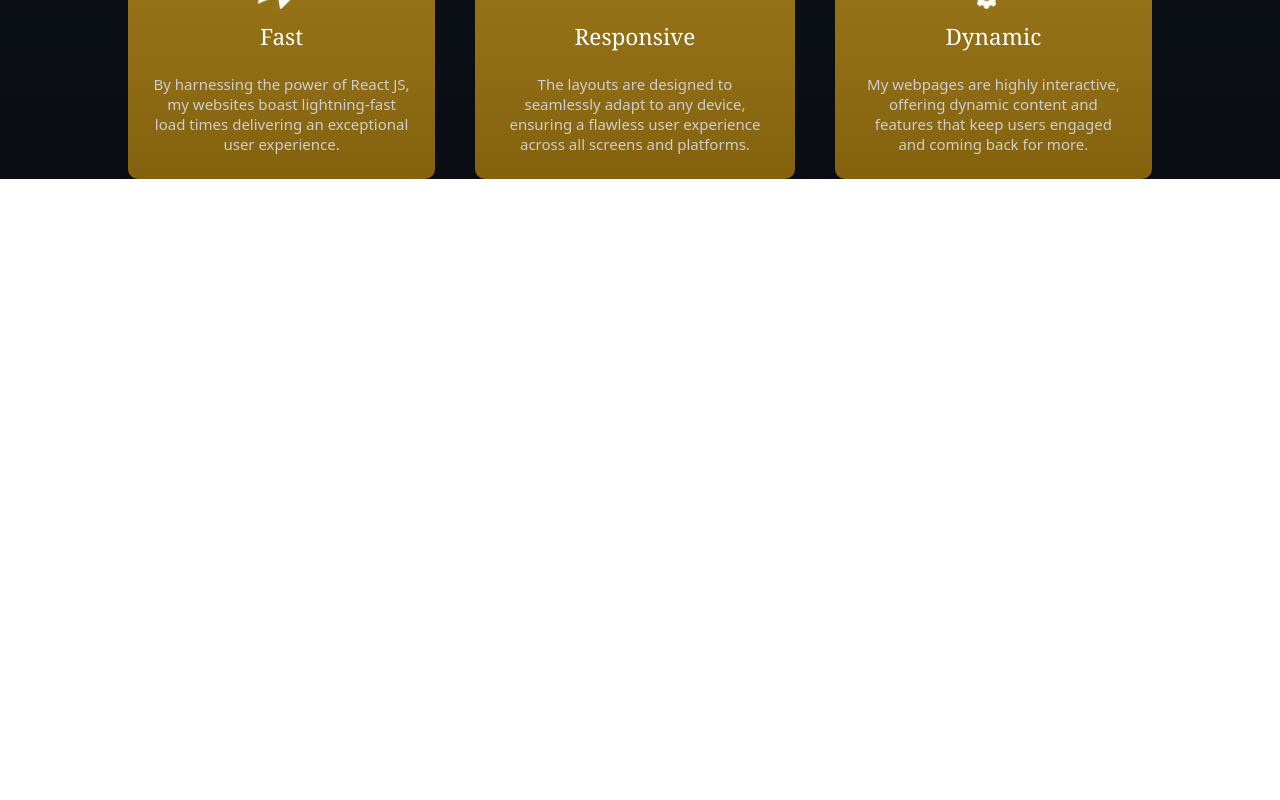
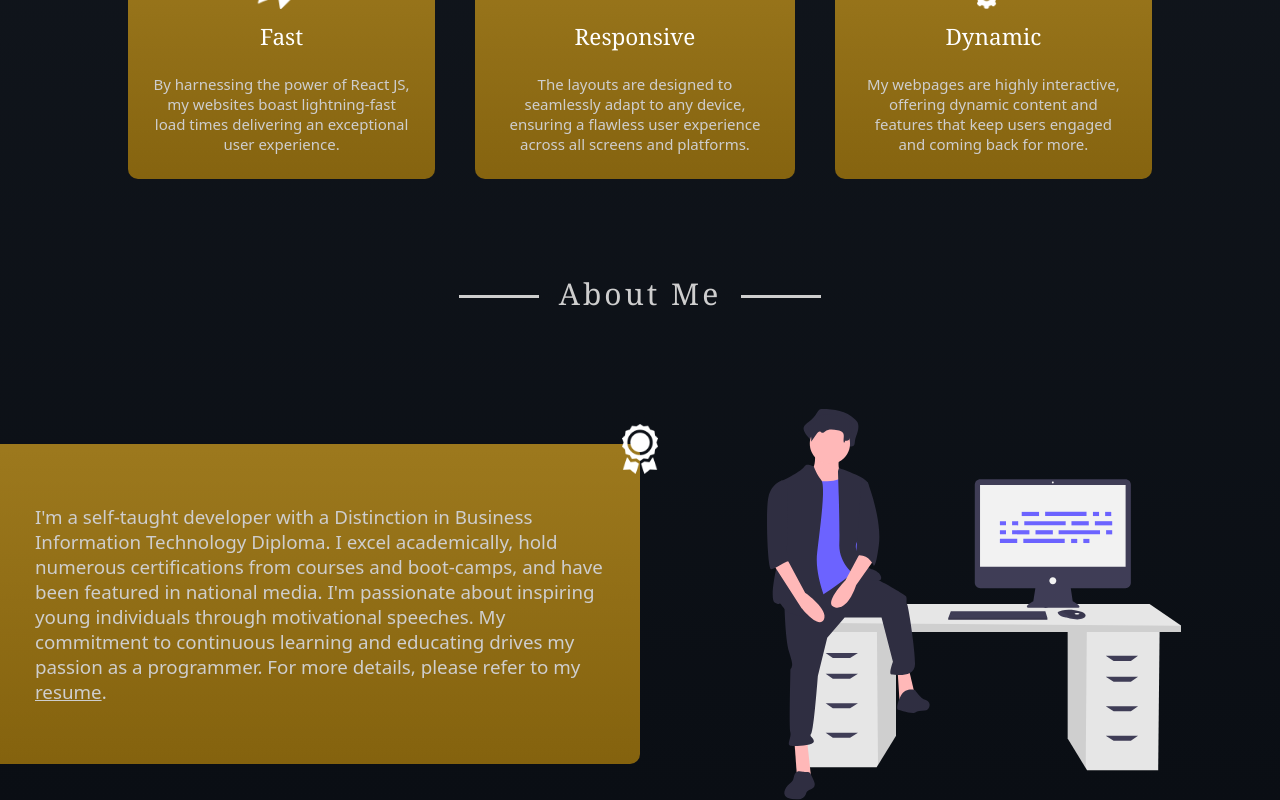
Before and after one commit to ahmedskandar/personal-portfolio, a React (Create React App) app: page / in a window 1280 px wide. Shown: the part 3061-3861 px from the top of the page. Before the commit the page ends 3240 px from the top, so only its background shows below. Built offline with nearby package versions, Linux system fonts and the light colour scheme.

Commit message:
about me section completed

```diff
--- a/src/App.js
+++ b/src/App.js
@@ -1,6 +1,7 @@
 import HeroSection from "./components/HeroSection";
 import SkillsSection from "./components/SkillsSection";
 import ProjectsSection from "./components/ProjectsSection";
+import AboutMe from "./components/AboutMe";
 
 
 function App() {
@@ -9,6 +10,7 @@ function App() {
       <HeroSection />
       <SkillsSection />
       <ProjectsSection />
+      <AboutMe />
     </>
   );
 }
--- /dev/null
+++ b/src/components/AboutMe.js
@@ -0,0 +1,54 @@
+import React from "react";
+import SectionTitle from "./UI/SectionTitle";
+import { ReactComponent as Icon } from "./icons/Me.svg";
+
+function AboutMe() {
+  return (
+    <section>
+      <SectionTitle>About Me</SectionTitle>
+      <div className="flex flex-col gap-10 md:flex-row md:gap-16">
+        <div className="flex w-full justify-end sm:justify-center md:w-1/2 md:order-2 lg:w-4/12 lg:mx-auto">
+          <Icon className="h-4/5 w-4/5 mx-auto sm:h-2/4 sm:w-2/4 md:mr-5 md:w-full md:h-full" />
+        </div>
+        <div className="bg-gold w-4/5 p-8 relative rounded-r-2xl text-secondary md:self-center sm:w-3/4 md:w-1/2 md:p-12 md:order-1 lg:py-24 lg:px-14">
+          <p className="text-xl md:text-2xl lg:leading-10 lg:text-3xl">
+            I'm a self-taught developer with a Distinction in Business
+            Information Technology Diploma. I excel academically, hold numerous
+            certifications from courses and boot-camps, and have been featured
+            in national media. I'm passionate about inspiring young individuals
+            through motivational speeches. My commitment to continuous learning
+            and educating drives my passion as a programmer. For more details,
+            please refer to my{" "}
+            <a className="underline" href="">
+              resume
+            </a>
+            .
+          </p>
+          <span>
+            <img
+              src="/assets/images/medal.png"
+              className="w-14 absolute -top-5 -right-7 lg:w-20 lg:-top-8 lg:-right-10"
+              alt=""
+            />
+          </span>
+        </div>
+      </div>
+    </section>
+  );
+}
+
+//   <div>
+
+//     Icons made by
+//     <a href="https://www.freepik.com" title="Freepik">
+
+//       Freepik
+//     </a>
+//     from
+//     <a href="https://www.flaticon.com/" title="Flaticon">
+//       www.flaticon.com'
+//     </a>
+//   </div>;
+// }
+
+export default AboutMe;
--- a/src/components/FeatureItem.js
+++ b/src/components/FeatureItem.js
@@ -3,7 +3,7 @@ import { FontAwesomeIcon } from "@fortawesome/react-fontawesome";
 
 function FeatureItem({icon, title, description}) {
   return (
-    <div className='bg-gold p-8 rounded-2xl flex flex-col items-center gap-4 lg:p-10 lg:gap-6'>
+    <div className='bg-gold p-8 rounded-2xl flex flex-col items-center md:hover:scale-105 md:transition md:duration-200 gap-4 lg:p-10 lg:gap-6'>
       <img src={`/assets/images/${icon}.png`} className='w-20 lg:w-24' alt="" />
       <h3 className='text-primary font-serif text-3xl lg:text-4xl'>{title}</h3>
       <p className='mt-4 sm:max-w-xl text-lg md:text-xl lg:text-2xl md:max-w-none'>
--- a/src/components/SkillContainer.js
+++ b/src/components/SkillContainer.js
@@ -49,7 +49,7 @@ function SkillContainer({ title }) {
     <div
       className={`${
         isCore ? "bg-gold" : "border border-[#B8860B] border-opacity-70"
-      } text-white px-20 py-16 rounded-2xl md:px-40 lg:py-28 hover:scale-110 transition duration-300`}
+      } text-white px-20 py-16 rounded-2xl md:px-40 lg:py-28 md:hover:scale-105 md:transition md:duration-200`}
     >
       <h3 className="text-center font-serif text-xl md:text-2xl lg:text-3xl">
         {title}
--- a/src/index.css
+++ b/src/index.css
@@ -57,7 +57,7 @@ body {
 /*
 @media screen and (min-width: 768px) {
 
-} */
+}
 
 /*  lg  */
 /* @media screen and (min-width: 976px) {
```
Also changed, not shown: public/assets/images/medal.png (added), src/components/icons/Me.svg (added).
